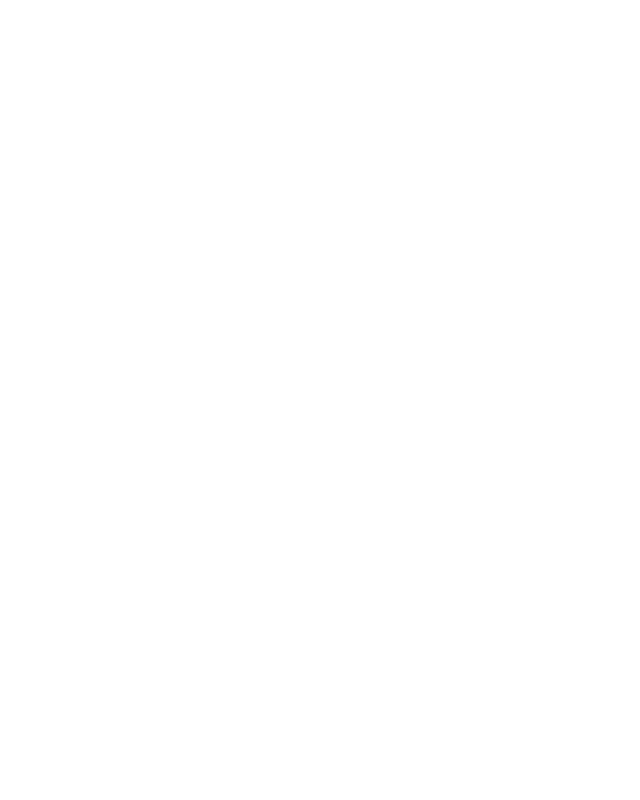
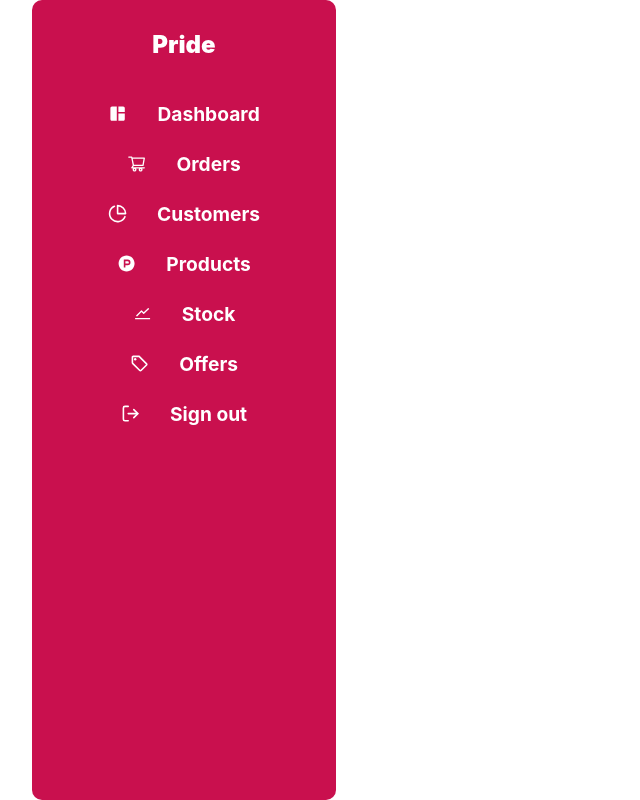
Before and after one commit to ndigirigijohn/Pride-Client, a React (Create React App) app: page /accounts in a window 1280 px wide. Shown: the whole page, without its empty margins (0-640 px from the left). Built offline with nearby package versions, Linux system fonts and the light colour scheme.

Commit message:
account routing

```diff
--- a/src/Components/Accounts/Accounts.js
+++ b/src/Components/Accounts/Accounts.js
@@ -1,33 +1,17 @@
 import React from 'react'
 import './Accounts.scss'
-import Admin from './Admin/Admin'
-import Customer from './Customer/Customer'
-import ShopOwner from './ShopOwner/ShopOwner'
+import { Outlet  } from 'react-router-dom'
 
 
 function Accounts() {
-    /*
-  const users = ['ADMIN', 'CUSTOMER', 'SHOPOWNER']
-  const user= users[0]
 
-  const USER =()=>{
-    if(user === 'ADMIN'){
-      return <Admin/>
-  }
-  else if(user === 'CUSTOMER'){
-    return <Customer/>
-  }
-  else if(user === 'SHOPOWNER'){
-    return <ShopOwner/>
-  }
-  }
-*/
 
-  return (
-    <div>
-      <h3>Accounts</h3>
+return (
+  <div>
+    <Outlet/>
+
 </div>
-  )
+)
 }
 
 export default Accounts
--- a/src/index.js
+++ b/src/index.js
@@ -9,6 +9,12 @@
 import Cart from './Components/Cart/Cart';
 import FMS from './Components/FMS/FMS';
 import Accounts from './Components/Accounts/Accounts';
+//accounts
+import Customer from './Components/Accounts/Customer/Customer';
+import ShopOwner from './Components/Accounts/ShopOwner/ShopOwner';
+import Admin from './Components/Accounts/Admin/Admin';
+
+
 
 //redux imports
 import { Provider } from 'react-redux';
@@ -18,6 +24,22 @@
 
 
 const root = ReactDOM.createRoot(document.getElementById('root'));
+// const user = JSON.parse(localStorage.getItem('user')).role;
+const user= 'shopowner';
+const ELEMENT =()=>{
+  if(user === 'customer'){
+    return <Customer/>
+  }
+  else if(user === 'shopowner'){
+    return <ShopOwner/>
+  }
+  else if(user === 'admin'){
+    return <Admin/>
+  }
+  else{
+    return <Accounts/>
+  }
+}
 root.render(
   <React.StrictMode>
    <Provider store={store}>
@@ -25,9 +47,12 @@
     <BrowserRouter>
     <Routes>
           <Route path="/" element={<App/>} />
-          <Route exact path="/cart" component={<Cart/>} />
-          <Route exact path="/fms" component={<FMS/>} />
-          <Route exact path="/accounts" component={<Accounts/>} />
+          <Route  path="/cart" element={<Cart/>} />
+          <Route  path="/fms" element={<FMS/>} />
+
+           <Route path="/accounts" element={<ELEMENT/>} />
+
+
         </Routes>
     </BrowserRouter>
     </Provider>
```
